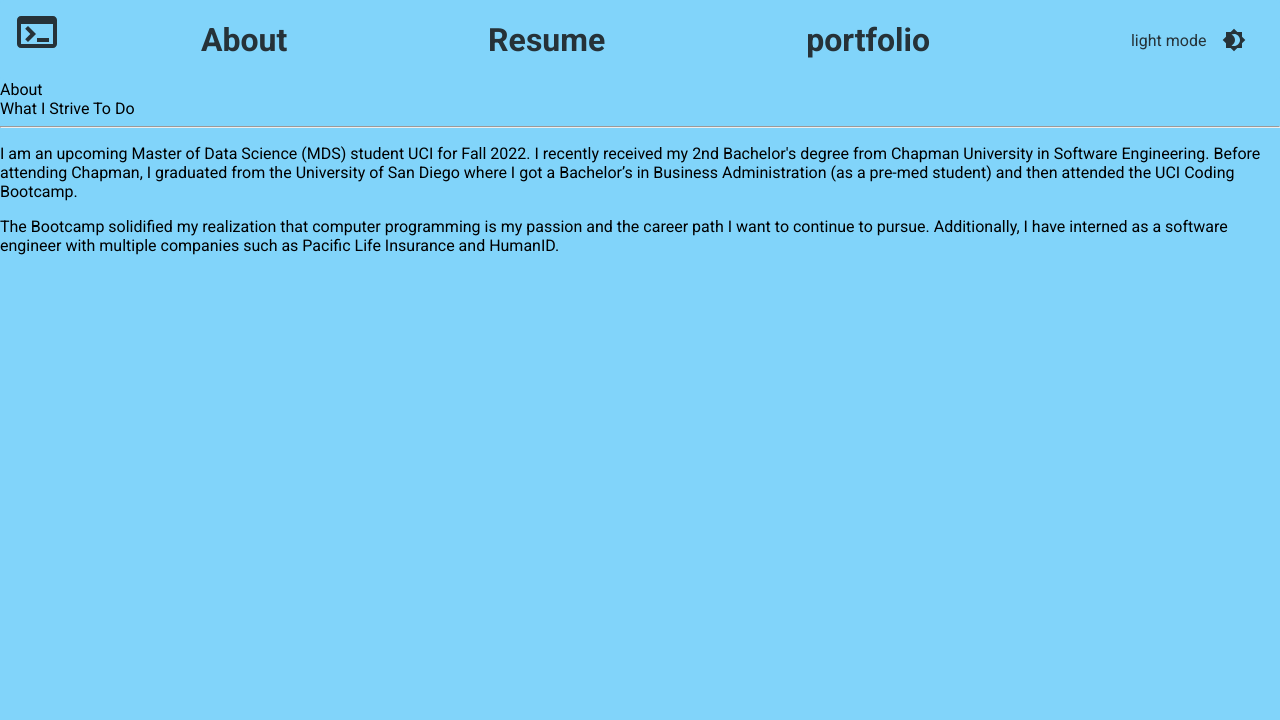
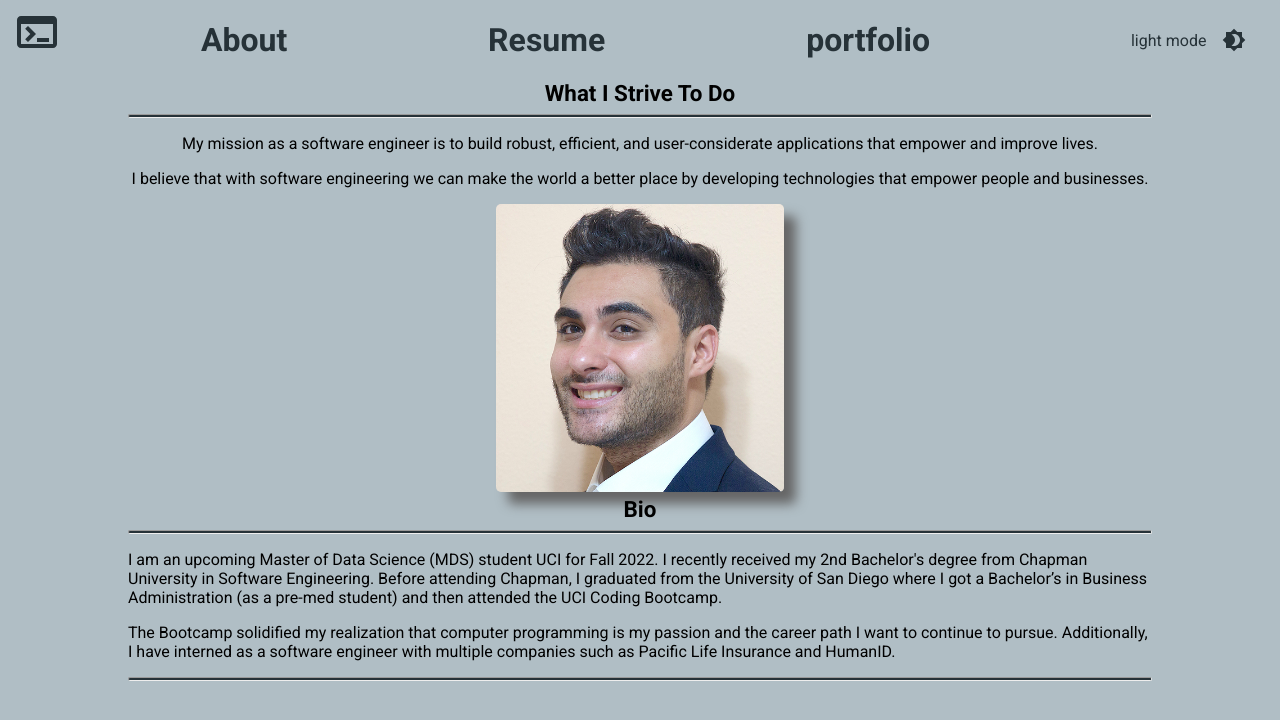
Before and after one commit to tarekel96/Portfolio_App, a Next.js app in the folder next-portfolio/: page /about in a window 1280 px wide. Shown: the top 720 px of the page. Built offline with nearby package versions, Linux system fonts and the light colour scheme.

Commit message:
Completed the about page, working on footer and resume page next

```diff
--- a/next-portfolio/pages/about.js
+++ b/next-portfolio/pages/about.js
@@ -1,6 +1,7 @@
 // ui components
 import { useEffect, useState } from 'react';
 import { LazyLoadImage } from 'react-lazy-load-image-component';
+import { styled } from '@mui/material/styles';
 import aboutData from '../lib/about.json';
 const Loading = () => <h1>Loading</h1>;
 
@@ -10,48 +11,93 @@ const fetchAboutData = async () => await (await fetch('../lib/about.json')).json
 // 	return data;
 // }
 
+const Wrapper = styled('section')(({ theme }) => ({
+	backgroundColor: theme.palette.background.default,
+	color: theme.palette.text.primary,
+	height: '100%',
+	width: '100%',
+	paddingTop: '2rem'
+}));
+
+const MissionSection = styled('section')(({ theme }) => ({
+	width: '80%',
+	margin: '0 auto'
+}));
+
+const Header = styled('header')(({ theme }) => ({
+	textAlign: 'center',
+	fontSize: '1.4rem',
+	fontWeight: 700
+}));
+
+const Entry = styled('p')(({ theme }) => ({
+	textAlign: 'center !important'
+}));
+
+const ImageSection = styled('section')(({ theme }) => ({
+	margin: '0 auto',
+	display: 'flex',
+	justifyContent: 'center'
+}));
+
+const Divider = styled('hr')(({ theme }) => ({
+	backgroundColor: theme.palette.text.secondary,
+	borderRadius: '8px',
+	height: '4px'
+}));
+
 const About = () => {
 	// const { bio1, bio2, mission1, mission2 } = aboutData;
 
 	return (
-		<section>
-			About
-			<MissionStatements entries={aboutData.bio.msg} />
-			{/*
+		<MissionSection>
+			<MissionStatement entries={aboutData.missionStatements.statments} />
+
 			<ProfileImage imgSrc={'assets/images/tarekProfilePic.jpg'} imgAlt={'Tarek'} />
-			<Bio bio1={bio1} bio2={bio2} /> */}
+			<Bio entries={aboutData.bio.msg} />
 			{/* <Bio entries={aboutData.bio.interests} /> */}
-		</section>
+		</MissionSection>
 	);
 };
-const MissionStatements = ({ entries }) => {
+
+const MissionStatement = ({ entries }) => {
 	return (
 		<section>
 			<div>
-				<header>What I Strive To Do</header>
-				<hr />
-				{entries.map((entry) => <p>{entry}</p>)}
+				<Header>What I Strive To Do</Header>
+				<Divider />
+				{entries.map((entry) => <Entry>{entry}</Entry>)}
 			</div>
 		</section>
 	);
 };
+
 const ProfileImage = ({ imgSrc, imgAlt }) => {
 	return (
-		<section>
+		<ImageSection>
 			<div>
-				<LazyLoadImage alt={imgAlt} height={288} src={imgSrc} width={288} />
+				<LazyLoadImage
+					alt={imgAlt}
+					height={288}
+					src={imgSrc}
+					width={288}
+					style={{
+						boxShadow: '12px 12px 12px #666',
+						borderRadius: '5px'
+					}}
+				/>
 			</div>
-		</section>
+		</ImageSection>
 	);
 };
 const Bio = ({ entries }) => {
 	return (
 		<section>
 			<div>
-				<header>Bio</header>
-				<hr />
+				<Header>Bio</Header>
+				<Divider />
 				{entries.map((entry) => <p>{entry}</p>)}
-				<hr />
+				<Divider />
 			</div>
 		</section>
 	);
--- a/next-portfolio/styles/theme.js
+++ b/next-portfolio/styles/theme.js
@@ -6,8 +6,8 @@ export const getDesignTokens = (mode) => ({
 			? {
 					// palette values for light mode
 					background: {
-						default: lightBlue[200],
-						paper: lightBlue[200]
+						default: blueGrey[200],
+						paper: blueGrey[200]
 					},
 					text: {
 						primary: blueGrey,
```
Also changed, not shown: next-portfolio/public/assets/images/tarekProfilePic.jpg (added).
